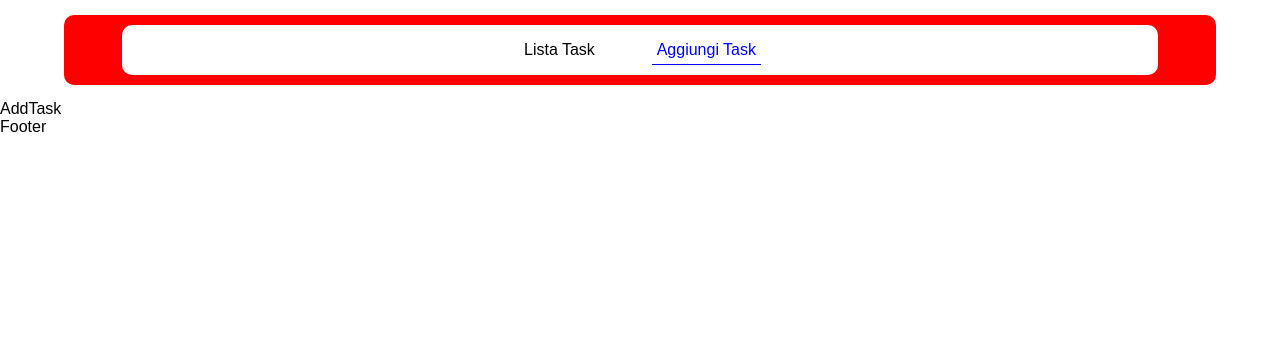
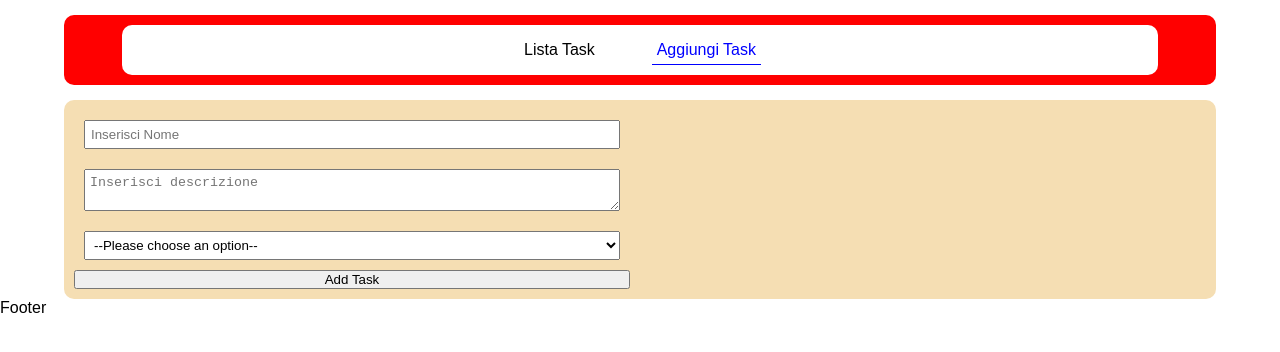
Before and after one commit to Omarespo-dev/ex-react-task-manager, a React (Vite) app: page /addList in a window 1280 px wide. Shown: the top 352 px of the page. Built offline with nearby package versions, Linux system fonts and the light colour scheme; no server answers.

Commit message:
added Milestone 5

```diff
--- a/src/index.css
+++ b/src/index.css
@@ -111,3 +111,32 @@ header {
 .table-section span {
     color: #b5b5b7;
 }
+
+
+/* Container Form */
+.container{
+    /* height: 200px; */
+    /* background-color: rebeccapurple; */
+    display: flex;
+    justify-content: center;
+}
+
+.container-form{
+    background-color: wheat;
+    width: 90%;
+    border-radius: 10px;
+
+}
+
+.container-form form{
+    display: flex;
+    flex-direction: column;
+    width: 50%;
+    padding: 10px;
+
+}
+
+.container-form form input,select,textarea{
+   padding: 5px;
+   margin: 10px;
+}
--- a/src/pages/AddTask.jsx
+++ b/src/pages/AddTask.jsx
@@ -1,7 +1,112 @@
 // conterrà il form per aggiungere un nuovo task.
 
+import { useRef, useState } from "react"
+
+// Utilizzare una costante con i caratteri vietati:
+const symbols = "!@#$%^&*()-_=+[]{}|;:'\\\",.<>?/`~";
+
+
 export default function AddTask() {
+
+  //stato per input controllato
+  const [inputControlled, SetInputControlled] = useState('')
+
+  //stato per gestione errore Generale Form
+  const [error, SetError] = useState("")
+
+  //stato per gestione errore Name
+  const [errorName, SetErrorName] = useState("")
+
+  //Setto gli input non controllati
+  const descriptioRef = useRef()
+  const selectRef = useRef()
+
+
+  function FormSubmit(e) {
+    e.preventDefault()
+
+
+    //validazione del name
+    // Validazione campo nome
+    if (inputControlled.trim() === "") {
+      SetErrorName("Il campo non può essere vuoto");
+
+    }
+
+    if (inputControlled.split("").some(car => symbols.includes(car))) {
+      SetErrorName("Non può contenere simboli speciali");
+      return
+    }
+
+    //validazione generale del form
+    if (
+      !descriptioRef.current.value.trim() ||
+      !selectRef.current.value.trim()
+
+    ) {
+      SetError("Devi compilare tutti i campi")
+      return
+    } else {
+      SetError("")
+    }
+
+
+    console.log(`
+      Il nome e: ${inputControlled}
+      La Descrizione e: ${descriptioRef.current.value}
+      La Select e: ${selectRef.current.value}`);
+
+    // Reset campi
+    SetInputControlled("");
+    descriptioRef.current.value = "";
+    selectRef.current.value = "";
+    SetErrorName("")
+  }
+
+
+
   return (
-    <div>AddTask</div>
+    <div className="container">
+      <div className="container-form">
+        <form action="submit" onSubmit={FormSubmit}>
+          {/* Input controllato */}
+          <input type="text"
+            placeholder="Inserisci Nome"
+            value={inputControlled}
+            onChange={(e) => SetInputControlled(e.target.value)}
+
+          />
+          <p style={{ color: errorName ? "red" : null }}> {errorName} </p>
+
+
+          {/* Input  non controllato */}
+          <textarea name="description"
+            placeholder="Inserisci descrizione"
+            ref={descriptioRef} />
+
+
+          {/* Input non controllato */}
+          <select name="status" ref={selectRef}>
+            <option value="">--Please choose an option--</option>
+
+            <option value="To do">To do</option>
+            <option value="Doing">Doing</option>
+            <option value="Done">Done</option>
+          </select>
+
+          <button>Add Task</button>
+        </form>
+
+        <p style={{ color: error ? "red" : null }}>{error} </p>
+
+
+      </div>
+
+    </div>
   )
 }
+
+
+//Gestione del Submit del Form:
+
+// Al click del bottone "Aggiungi Task", il form deve SOLO stampare in console l’oggetto task con i valori inseriti (NON deve ancora essere inviata la richiesta all’API).
```
